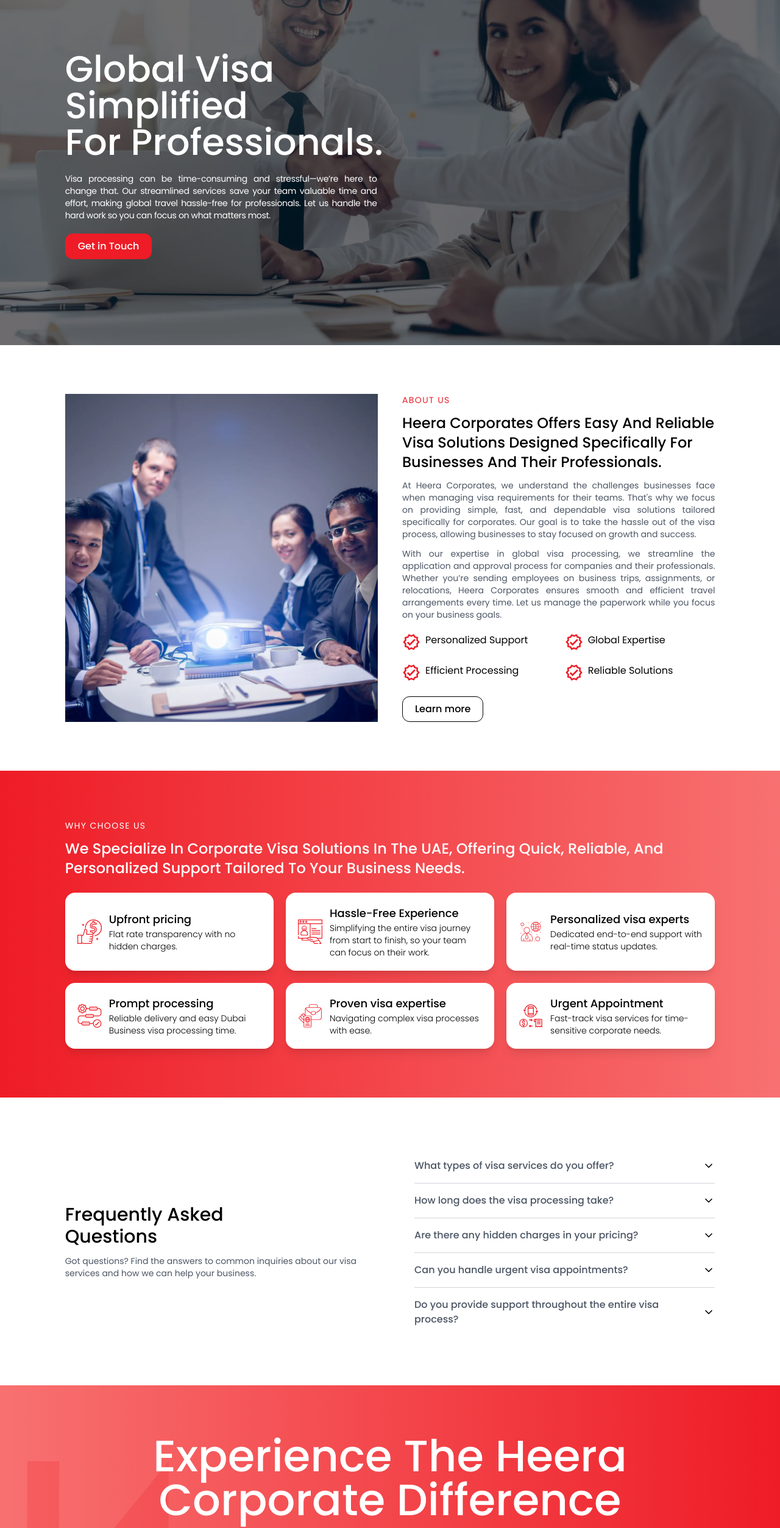
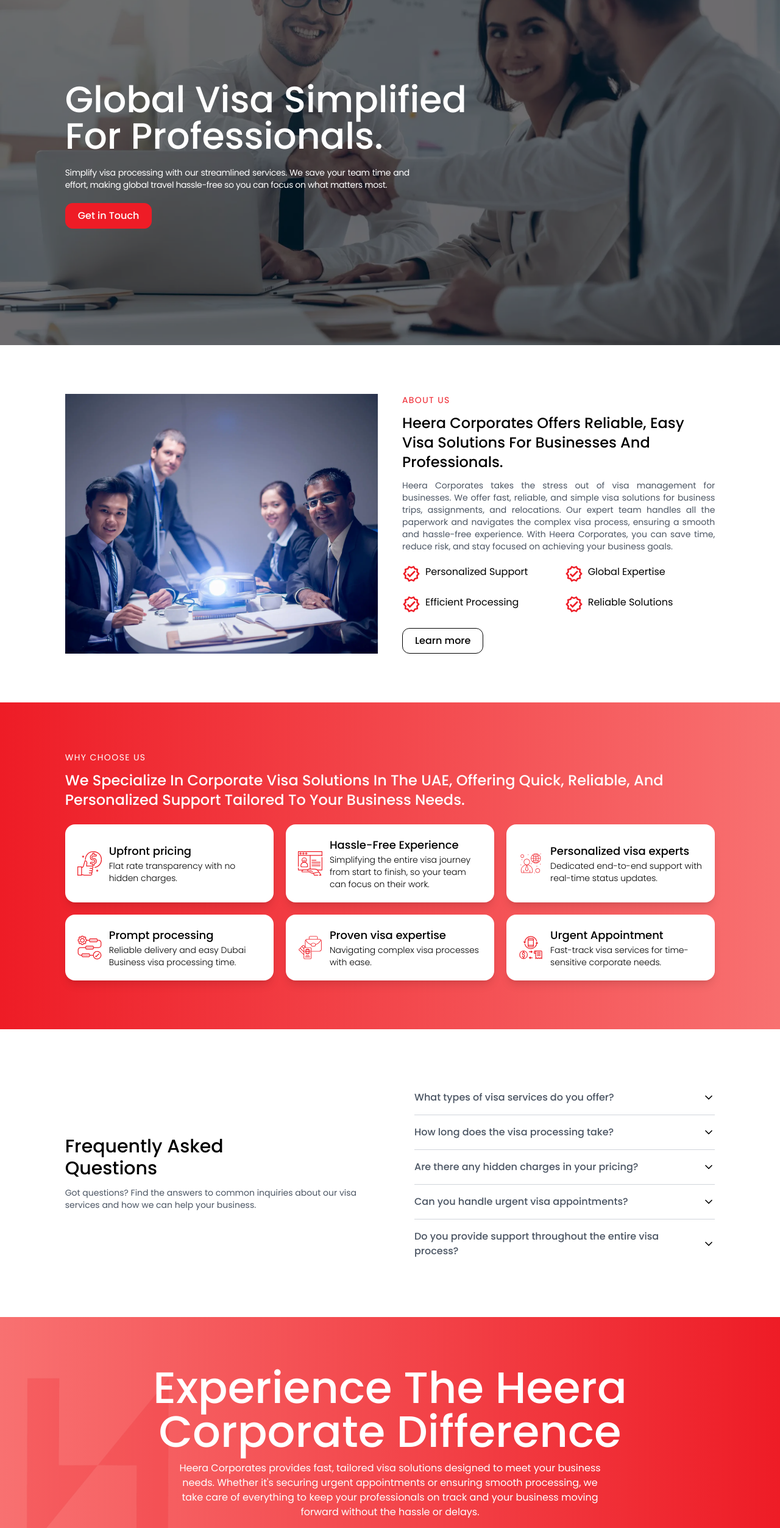
Before and after one commit to rashid-090/Heera-copra-website, a React (Vite) app: page / in a window 1280 px wide. Shown: the part 234-2740 px from the top of the page at 61% size. Built offline with nearby package versions, Linux system fonts and the light colour scheme.

Commit message:
content cahnges

```diff
--- a/src/pages/Home.jsx
+++ b/src/pages/Home.jsx
@@ -18,9 +18,9 @@
     <section className='bg-home-bg bg-cover text-white xl:h-screen overflow-hidden relative' >
         <div className='absolute bg-[#00000091] w-full h-full z-0'></div>
         <div className='w-11/12 xl:w-10/12 mx-auto pt-40 py-10  h-full z-10 relative grid grid-cols-1 gap-10 gap-x-10'>
-           <div className='h-full w-full flex flex-col justify-center gap-3 xl:gap-5 xl:pt-14 xl:w-[60%]'>
+           <div className='h-full w-full flex flex-col justify-center gap-3 xl:gap-5 xl:pt-14 xl:w-[65%]'>
                 <h1 className='text-3xl xl:text-6xl font-semibold xl:font-medium capitalize'>Global Visa Simplified<br/> for Professionals.</h1>
-                <p className='xl:pr-32 text-sm  font-light md:font-normal tracking-tight xl:text-justify'>Visa processing can be time-consuming and stressful—we’re here to change that. Our streamlined services save your team valuable time and effort, making global travel hassle-free for professionals. Let us handle the hard work so you can focus on what matters most.</p>
+                <p className='xl:pr-32 text-sm 2xl:text-base font-light md:font-normal tracking-tight xl:text-justify'>Simplify visa processing with our streamlined services. We save your team time and effort, making global travel hassle-free so you can focus on what matters most.</p>
                 <button className='border border-mainhvr text-white bg-mainhvr  duration-150 w-fit rounded-xl hover:text-white px-5 py-2 font-medium'>Get in Touch</button>
            </div>
 
@@ -33,9 +33,8 @@
             </div>
             <div className='flex flex-col gap-3'>
                 <p className='text-mainhvr text-sm tracking-widest'>ABOUT US</p>
-                <h2 className='text-xl sm:text-2xl font-medium capitalize'>Heera Corporates offers easy and reliable visa solutions designed specifically for businesses and their professionals.</h2>
-                <p className='text-gray-600 text-sm   text-justify'>At Heera Corporates, we understand the challenges businesses face when managing visa requirements for their teams. That's why we focus on providing simple, fast, and dependable visa solutions tailored specifically for corporates. Our goal is to take the hassle out of the visa process, allowing businesses to stay focused on growth and success.</p>
-                <p className='text-gray-600 text-sm   text-justify'>With our expertise in global visa processing, we streamline the application and approval process for companies and their professionals. Whether you’re sending employees on business trips, assignments, or relocations, Heera Corporates ensures smooth and efficient travel arrangements every time. Let us manage the paperwork while you focus on your business goals.</p>
+                <h2 className='text-xl sm:text-2xl font-medium capitalize'>Heera Corporates offers reliable, easy visa solutions for businesses and professionals.</h2>
+                <p className='text-gray-600 text-sm   text-justify'>Heera Corporates takes the stress out of visa management for businesses. We offer fast, reliable, and simple visa solutions for business trips, assignments, and relocations. Our expert team handles all the paperwork and navigates the complex visa process, ensuring a smooth and hassle-free experience. With Heera Corporates, you can save time, reduce risk, and stay focused on achieving your business goals.</p>
                 <div className='grid grid-cols-1 md:grid-cols-2 gap-5 mt-2'>
                     <div className='flex gap-2 items-start'>
                         <div><MdOutlineVerified className='text-2xl md:text-3xl text-mainhvr'/></div>
@@ -184,7 +183,7 @@
         <img className='absolute -translate-y-[50%] top-[50%] left-0 z-0 h-80 opacity-20' src={LogoFav} alt="" />
         <div className='w-11/12 z-10 relative xl:w-10/12 mx-auto py-10 xl:py-20 flex flex-col gap-3 justify-center items-center text-center'>
                 <h2 className='text-4xl xl:text-7xl font-medium capitalize'>Experience the Heera Corporate Difference</h2>
-                <p className='xl:w-[60%] text-sm md:text-base'>Imagine a visa service that understands your business needs and respects your time. At Heera Corporates, we’ve redefined the visa experience by offering tailored solutions with unmatched efficiency. Whether it’s securing urgent appointments or ensuring seamless processing, our focus is on delivering results that keep your professionals on track and your business moving forward. No hassles, no delays—just straightforward, hassle-free visa solutions.</p>
+                <p className='xl:w-[65%] text-sm md:text-base'>Heera Corporates provides fast, tailored visa solutions designed to meet your business needs. Whether it's securing urgent appointments or ensuring smooth processing, we take care of everything to keep your professionals on track and your business moving forward without the hassle or delays.</p>
                 <button className='mt-5 border border-white  hover:bg-white  duration-150 w-fit hover:text-mainhvr px-5 rounded-xl py-2  font-medium capitalize'>apply visa now</button>
 
         </div>
```
